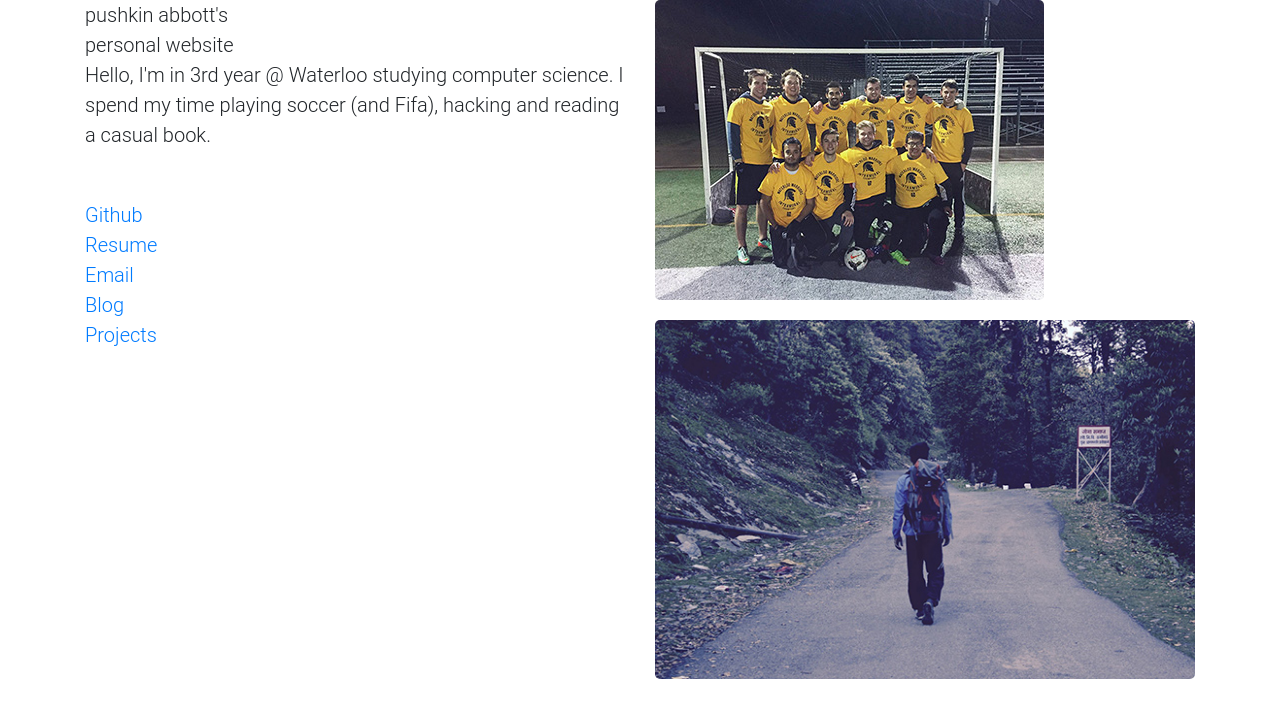
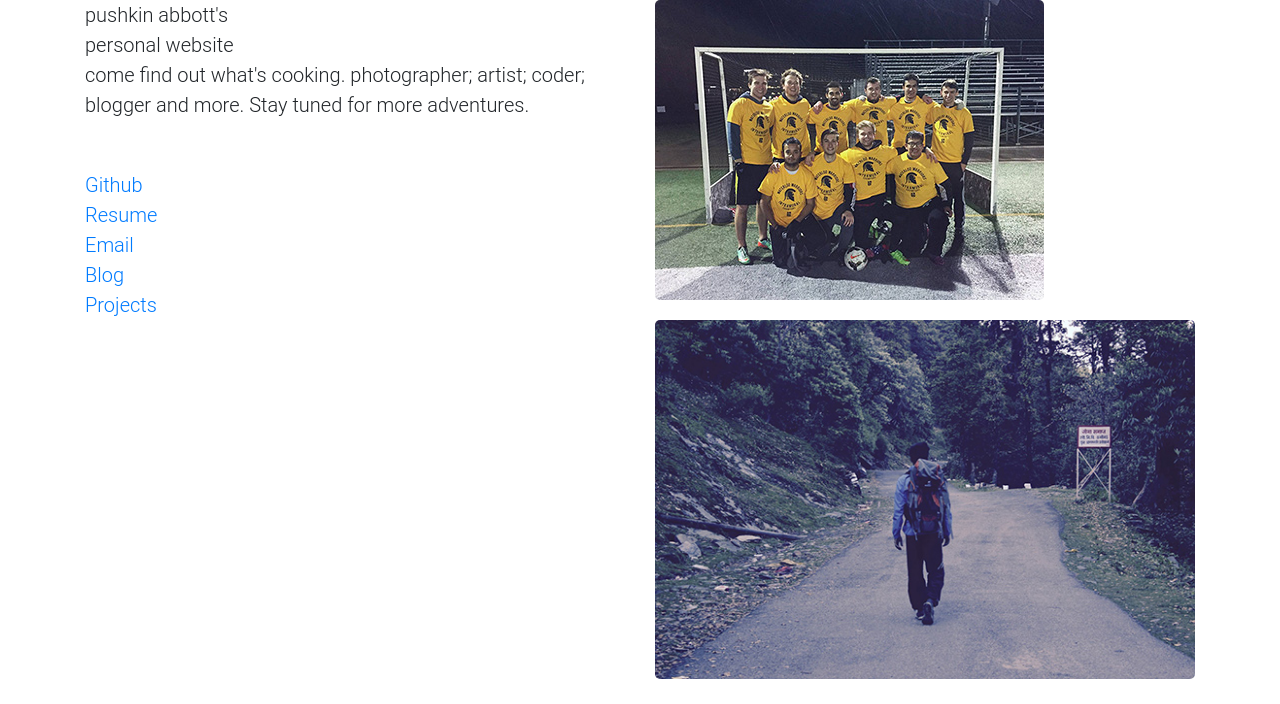
Before and after one commit to gotibhai/mygithubpage, a Jekyll site: the page index.html, which Jekyll copies as it is, in a window 1280 px wide. Shown: the top 704 px of the page. Built offline with Jekyll 4.4.1, drawn with Linux system fonts in a browser that asks for light colours; nearby versions of some CDN libraries; grey boxes are pictures that could not be loaded.

Commit message:
Update index.html

```diff
--- a/index.html
+++ b/index.html
@@ -30,7 +30,7 @@
       <div id="mainblock">
         <div id="name">pushkin abbott's <br> personal website</div>
         <div id="about">
-          <p id="description">Hello, I'm in 3rd year @ Waterloo studying computer science. I spend my time playing soccer (and Fifa), hacking and reading a casual book. </p>
+          <p id="description"> come find out what's cooking. photographer; artist; coder; blogger and more. Stay tuned for more adventures. </p>
           <br>
          <div>
             <div id="links">
```
